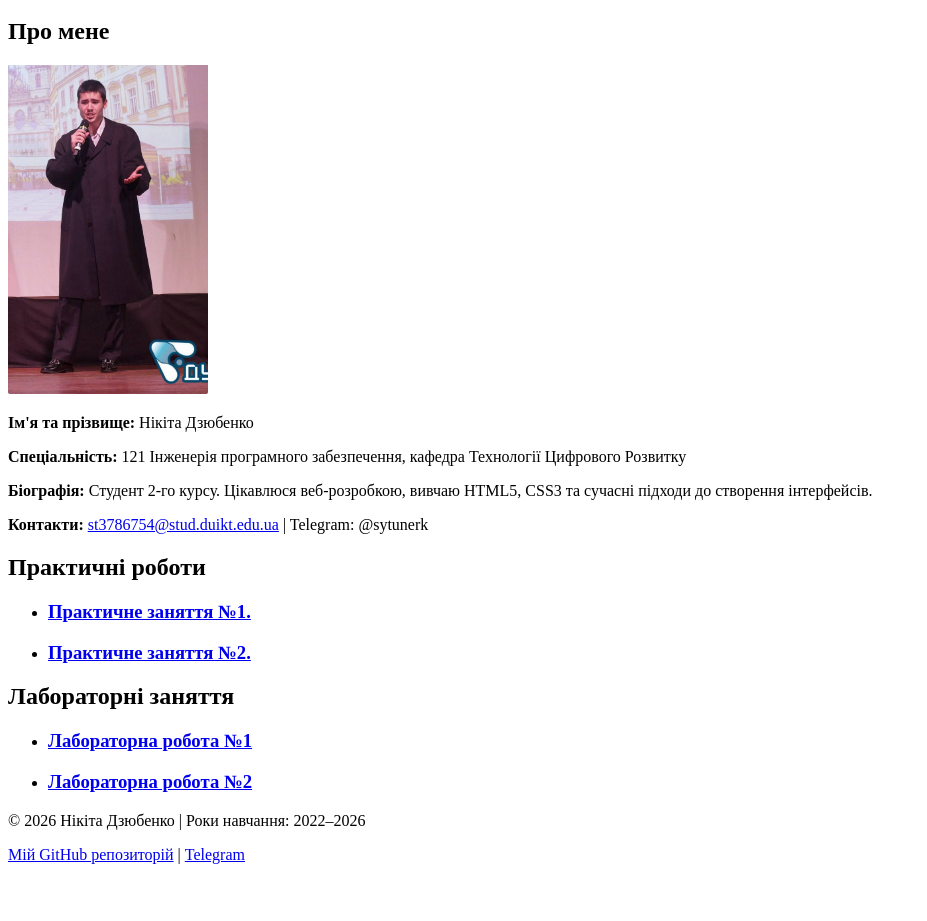
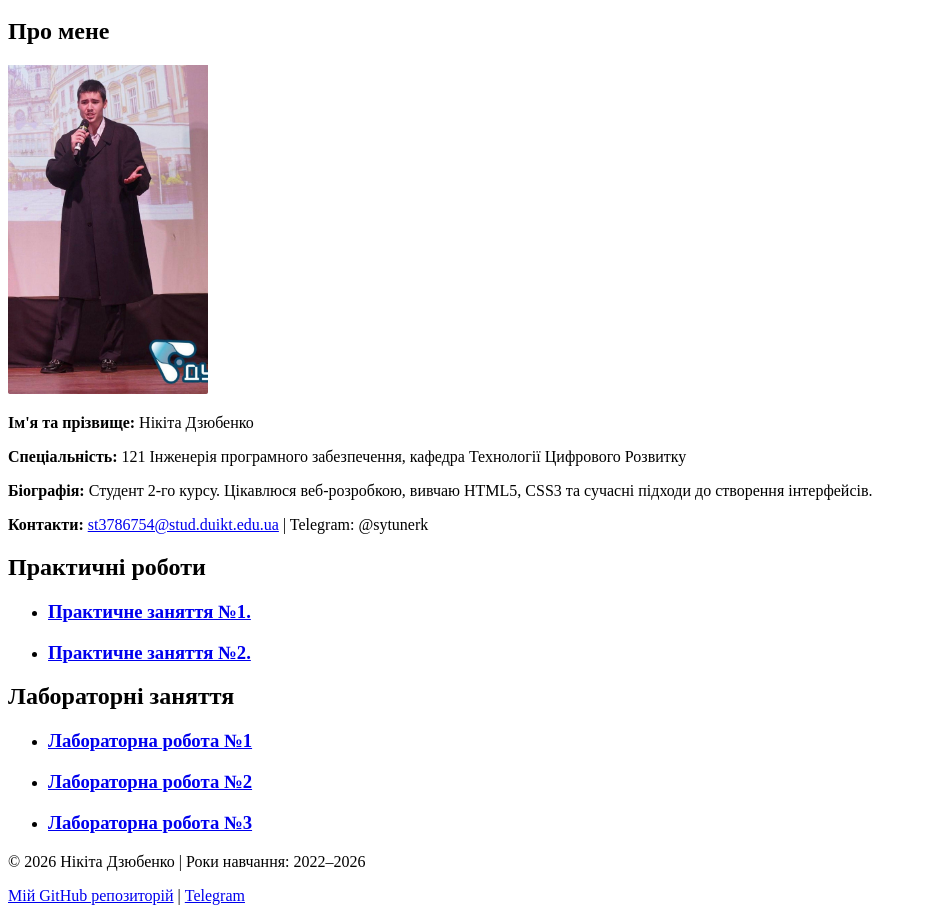
Before and after one commit to pepper9808/web, a plain HTML site: page index.html in a window 1280 px wide. Shown: the part 154-1075 px from the top of the page, without its empty margins (0-927 px from the left). Before the commit the page ends 1034 px from the top, so only its background shows below. Drawn offline with Linux system fonts and the light colour scheme.

Commit message:
index.html

```diff
--- a/index.html
+++ b/index.html
@@ -59,6 +59,11 @@
                     <h3><a href="./lab/lab2.html">Лабораторна робота №2</a></h3>
                 </li>
             </ul>
+            <ul>
+                <li>
+                    <h3><a href="./lab/lab3.html">Лабораторна робота №3</a></h3>
+                </li>
+            </ul>
         </section>
     </main>
 
```
